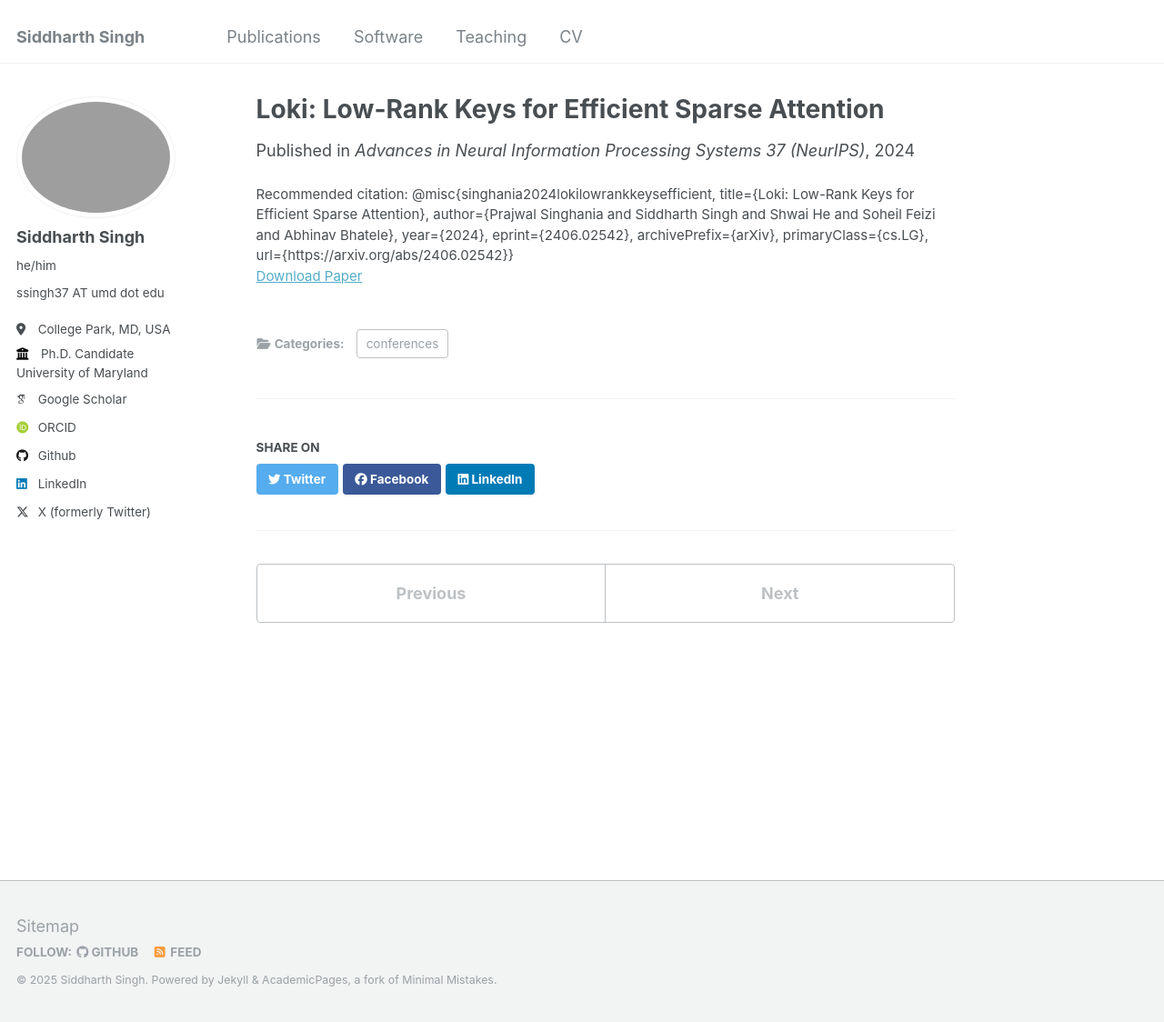
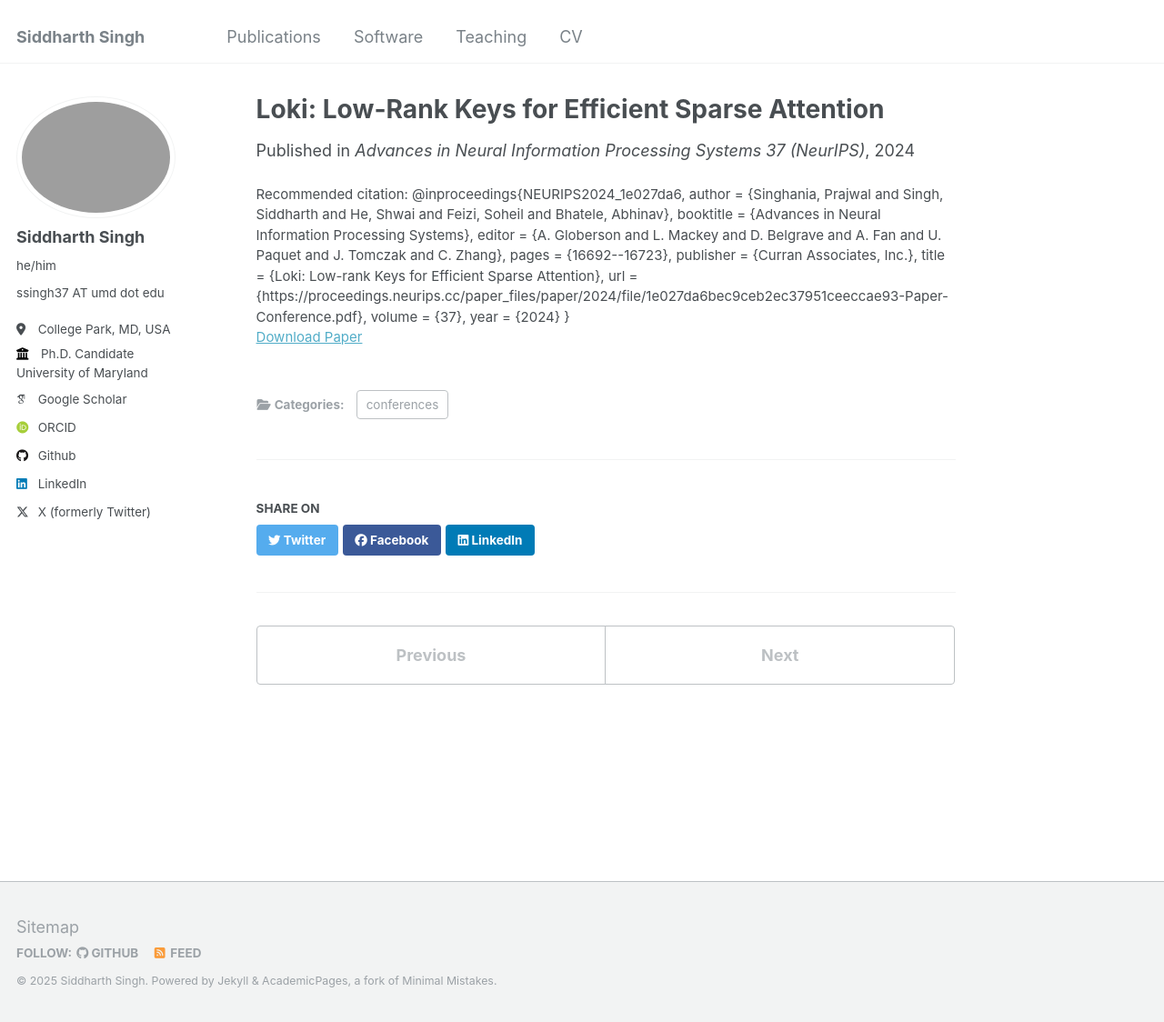
Before and after one commit to siddharth9820/siddharth9820.github.io, a Jekyll site: the page built from _publications/2024-12-09-loki-neurips.md, in a window 1280 px wide and 1124 px high. Shown: the whole window at 91% size. Built offline with Jekyll 4.4.1, drawn with Linux system fonts in a browser that asks for light colours; some web fonts are replaced.

Commit message:
update abstracts

```diff
--- a/_publications/2024-12-09-loki-neurips.md
+++ b/_publications/2024-12-09-loki-neurips.md
@@ -10,12 +10,16 @@
 paperurl: 'https://arxiv.org/abs/2406.02542'
 pdf: /publications/paper_pdfs/loki.pdf
 citation: |
-    @misc{singhania2024lokilowrankkeysefficient,
-      title={Loki: Low-Rank Keys for Efficient Sparse Attention},
-      author={Prajwal Singhania and Siddharth Singh and Shwai He and Soheil Feizi and Abhinav Bhatele},
-      year={2024},
-      eprint={2406.02542},
-      archivePrefix={arXiv},
-      primaryClass={cs.LG},
-      url={https://arxiv.org/abs/2406.02542}}
+    @inproceedings{NEURIPS2024_1e027da6,
+    author = {Singhania, Prajwal and Singh, Siddharth and He, Shwai and Feizi, Soheil and Bhatele, Abhinav},
+    booktitle = {Advances in Neural Information Processing Systems},
+    editor = {A. Globerson and L. Mackey and D. Belgrave and A. Fan and U. Paquet and J. Tomczak and C. Zhang},
+    pages = {16692--16723},
+    publisher = {Curran Associates, Inc.},
+    title = {Loki: Low-rank Keys for Efficient Sparse Attention},
+    url = {https://proceedings.neurips.cc/paper_files/paper/2024/file/1e027da6bec9ceb2ec37951ceeccae93-Paper-Conference.pdf},
+    volume = {37},
+    year = {2024}
+    }
+
 ---
```
Also changed, not shown: _publications/2024-12-09-axonn-gb-sc.md (+17 -2 lines), _publications/2024-12-09-goldfish-neurips.md (+12 -8 lines), 1 other file.
